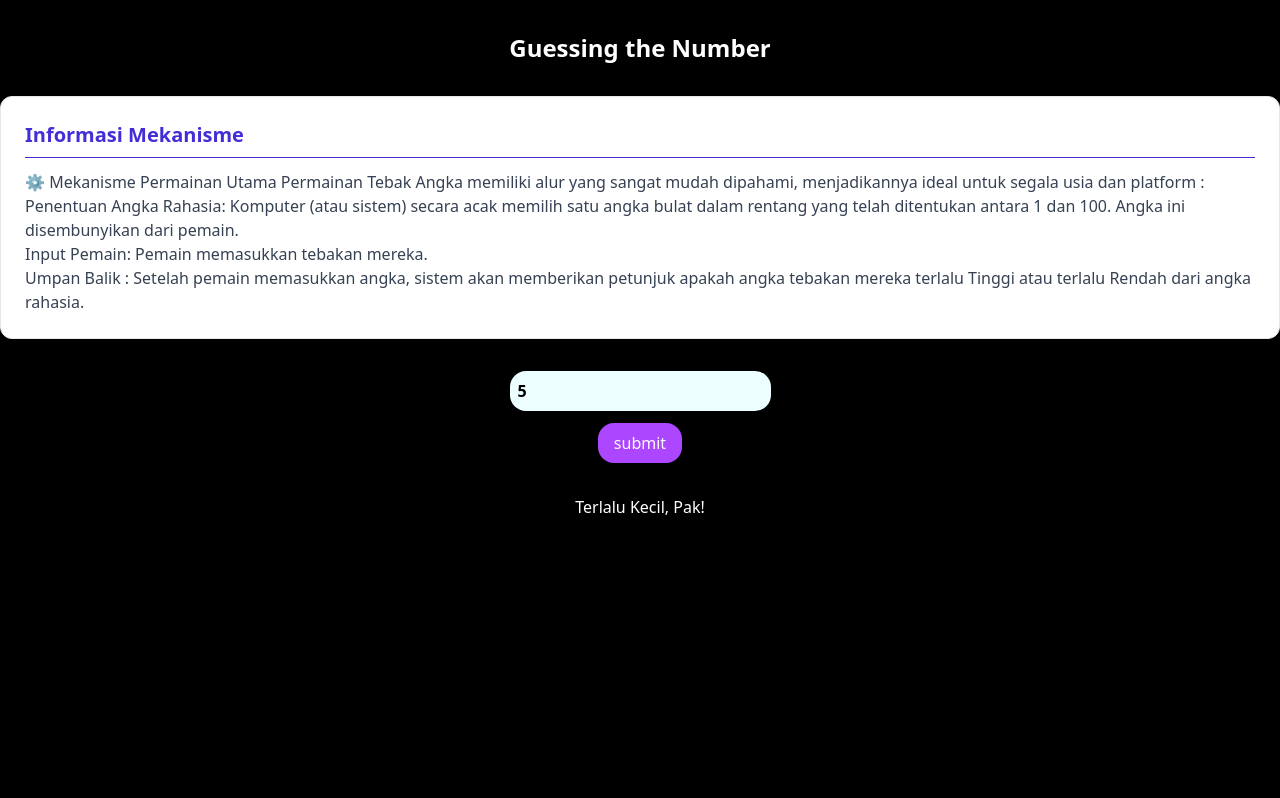
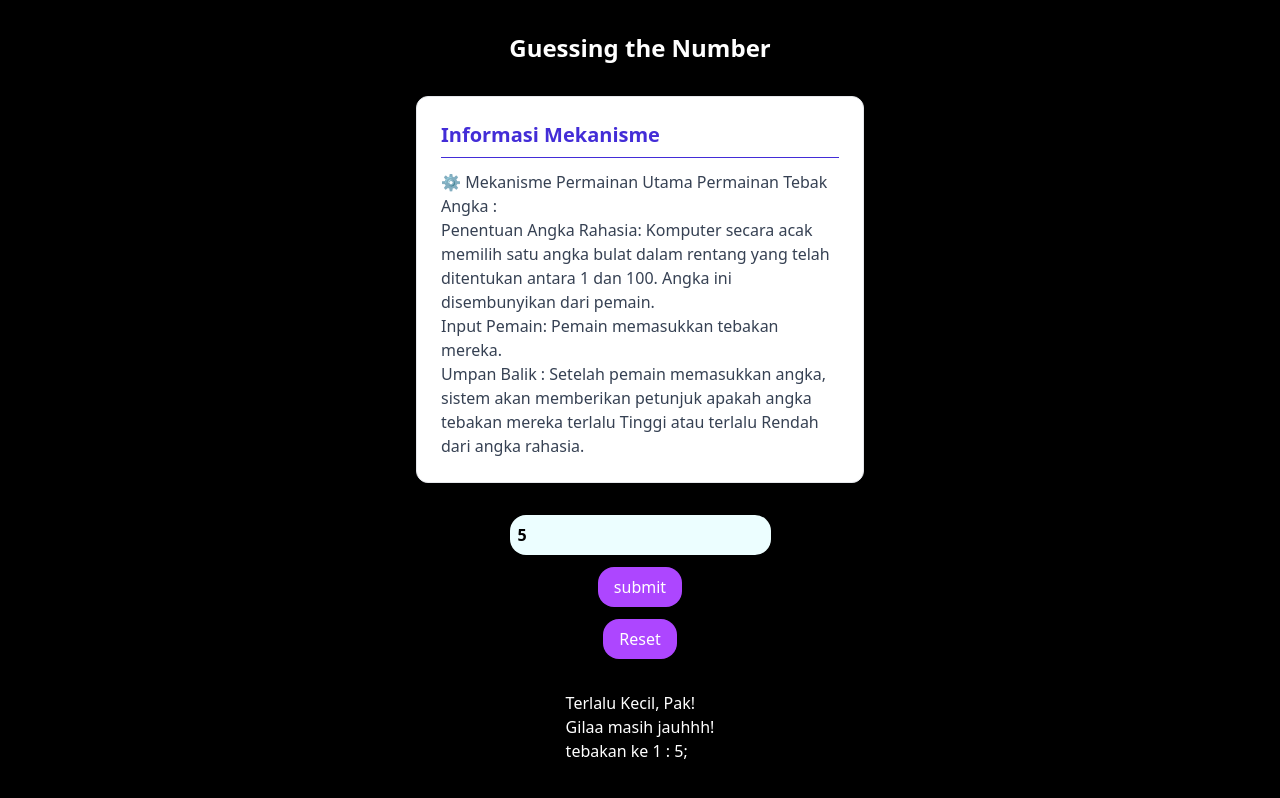
Before and after one commit to Sahidannopal-15/Guess-the-Number-, a React (Vite) app: page / in a window 1280 px wide. Both pictures are taken after typing "5" into the empty fields and a click on the button "submit". Built offline with nearby package versions, Linux system fonts and the light colour scheme.

Commit message:
menambahkan fitur reset, hint, history.

```diff
--- a/src/App.jsx
+++ b/src/App.jsx
@@ -1,32 +1,52 @@
-import React from 'react'
+import React, { use } from 'react'
 import { useState } from "react";
 
 function App(){
   const [randomNumber, setRandomNumber] = useState(Math.floor(Math.random() *100) + 1) ;
   const [guess, setGuess] = useState('');
   const [result, setResult] = useState('');
+  const [hint, setHint] = useState('');
+  const [history, setHistory] = useState([]);
 
-function tebakAngka(){
+  function tebakAngka(){
+    setHistory([...history, guess]);
+    const hitungSelisih = Math.abs(guess - randomNumber);
   if(guess < randomNumber){
     setResult("Terlalu Kecil, Pak!");
   }else if(guess > randomNumber){
     setResult("Kegedean, Pak!");
   }else{
     setResult("Bener, King!");
+    setHint('');
+    return;
   }
+  if(hitungSelisih <= 10){
+     setHint ("Dikit lagi, Pak!");
+  }else if(hitungSelisih <= 20){
+    setHint ("Yok bisa yok!");
+  }else{
+    setHint ("Gilaa masih jauhhh!");
+  }
+}
+
+function reset(){
+  setRandomNumber(Math.floor(Math.random()*100)+1);
+  setGuess('');
+  setResult('');
+  setHistory([]);
 }
   return (
     <main className='flex flex-col items-center min-h-screen bg-black text-white gap-8 pt-8'>
       <header className='text-2xl font-bold'>
         Guessing the Number
       </header>
-       <div className="grid grid-cols-1 lg:grid-cols-1 gap-8 max-w-7xl mx-auto items-center ">
+       <div className="grid grid-cols-1 lg:grid-cols-1 gap-8 max-w-md mx-auto items-center ">
         <div className="bg-white p-6 rounded-xl shadow-lg border border-gray-200 lg:col-span-1">
           <h3 className="text-xl font-bold mb-3 text-indigo-700 border-b pb-2">Informasi Mekanisme</h3>
           <p className="text-base text-gray-700">
 ⚙️ Mekanisme Permainan Utama
-Permainan Tebak Angka memiliki alur yang sangat mudah dipahami, menjadikannya ideal untuk segala usia dan platform : <br />
-Penentuan Angka Rahasia: Komputer (atau sistem) secara acak memilih satu angka bulat dalam rentang yang telah ditentukan antara 1 dan 100. Angka ini disembunyikan dari pemain. <br />
+Permainan Tebak Angka : <br />
+Penentuan Angka Rahasia: Komputer secara acak memilih satu angka bulat dalam rentang yang telah ditentukan antara 1 dan 100. Angka ini disembunyikan dari pemain. <br />
 Input Pemain: Pemain memasukkan tebakan mereka. <br />
 Umpan Balik : Setelah pemain memasukkan angka, sistem akan memberikan petunjuk apakah angka tebakan mereka terlalu Tinggi atau terlalu Rendah dari angka rahasia.
     </p>
@@ -44,10 +64,27 @@ Umpan Balik : Setelah pemain memasukkan angka, sistem akan memberikan petunjuk a
         className='bg-purple-500 px-4 py-2 rounded-2xl hover:bg-purple-400'>
           submit
         </button>
+        <button
+        onClick={reset}
+        className='mt-3 bg-purple-500 px-4 py-2 rounded-2xl hover:bg-purple-400'
+        >
+          Reset
+        </button>
       </section>
       <article>
         <p>{result}</p>
+        <p>{hint}</p>
+        <ul>
+          {history.map((item, index) => (
+          <li key={index}>
+            tebakan ke {index + 1} : {item};
+          </li>
+          ))}
+        </ul>
       </article>
+      <footer>
+
+      </footer>
     </main>
   )
 }
```
Also changed, not shown: 1 other file (tests, documents, lock files or other folders).
